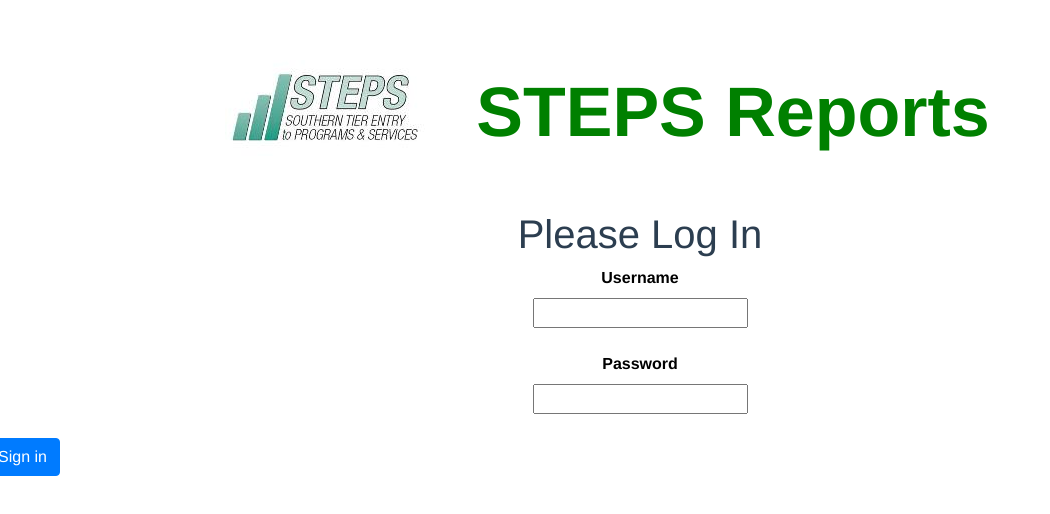
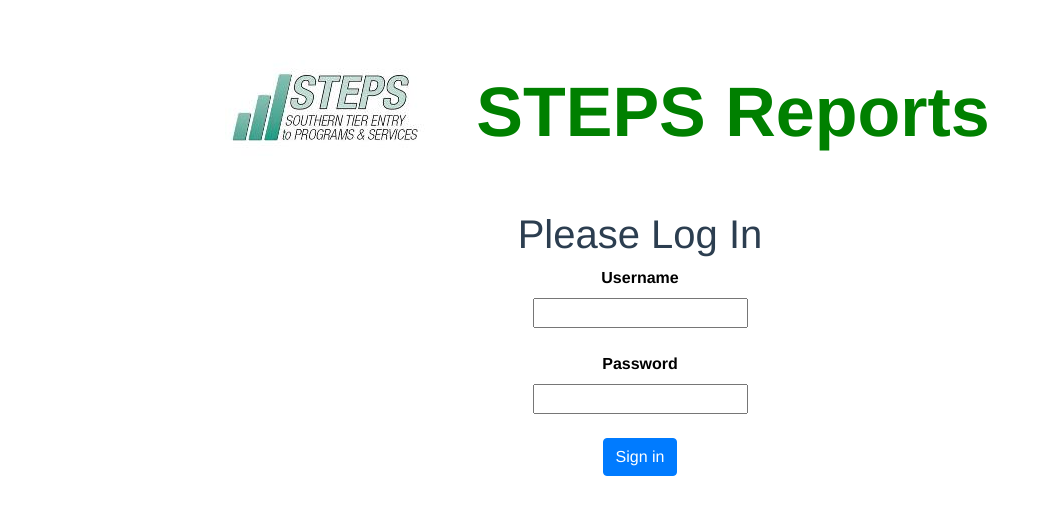
Before and after one commit to james-cantrill/funda_components, a Vue app in the folder steps_client_1/: page / in a window 1280 px wide. Shown: the top 514 px of the page, without its empty margins (0-1050 px from the left). Built offline with nearby package versions, Linux system fonts and the light colour scheme.

Commit message:
Center login button

```diff
--- a/steps_client_1/src/components/Login.vue
+++ b/steps_client_1/src/components/Login.vue
@@ -16,9 +16,6 @@
                     <br>
                     <input type="password" v-model="password" placeholder="" class="input-block-level">
                     <br><br>
-                </div>
-
-                <div class="row" style="horizontal-align: center">
                     <button type="submit" class="btn btn-large btn-primary">Sign in </button>
                 </div>
             </form>
```
